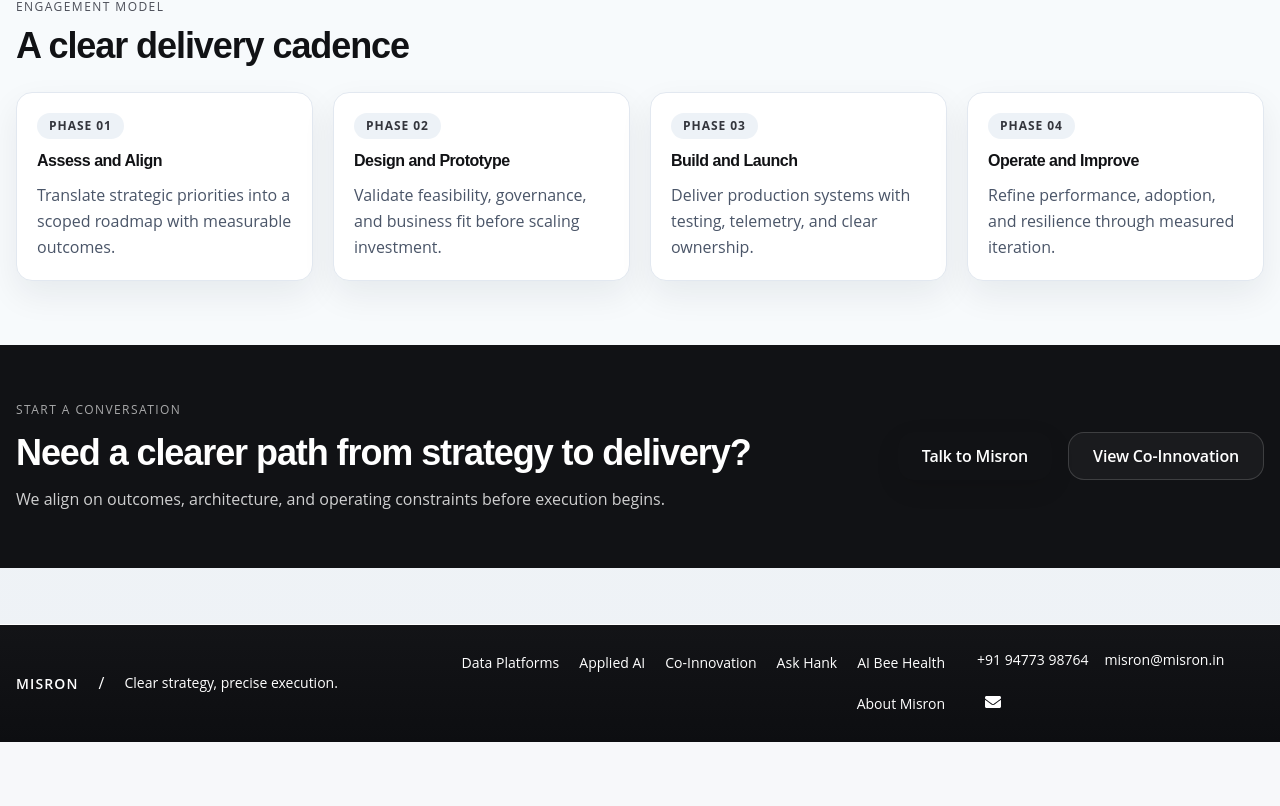
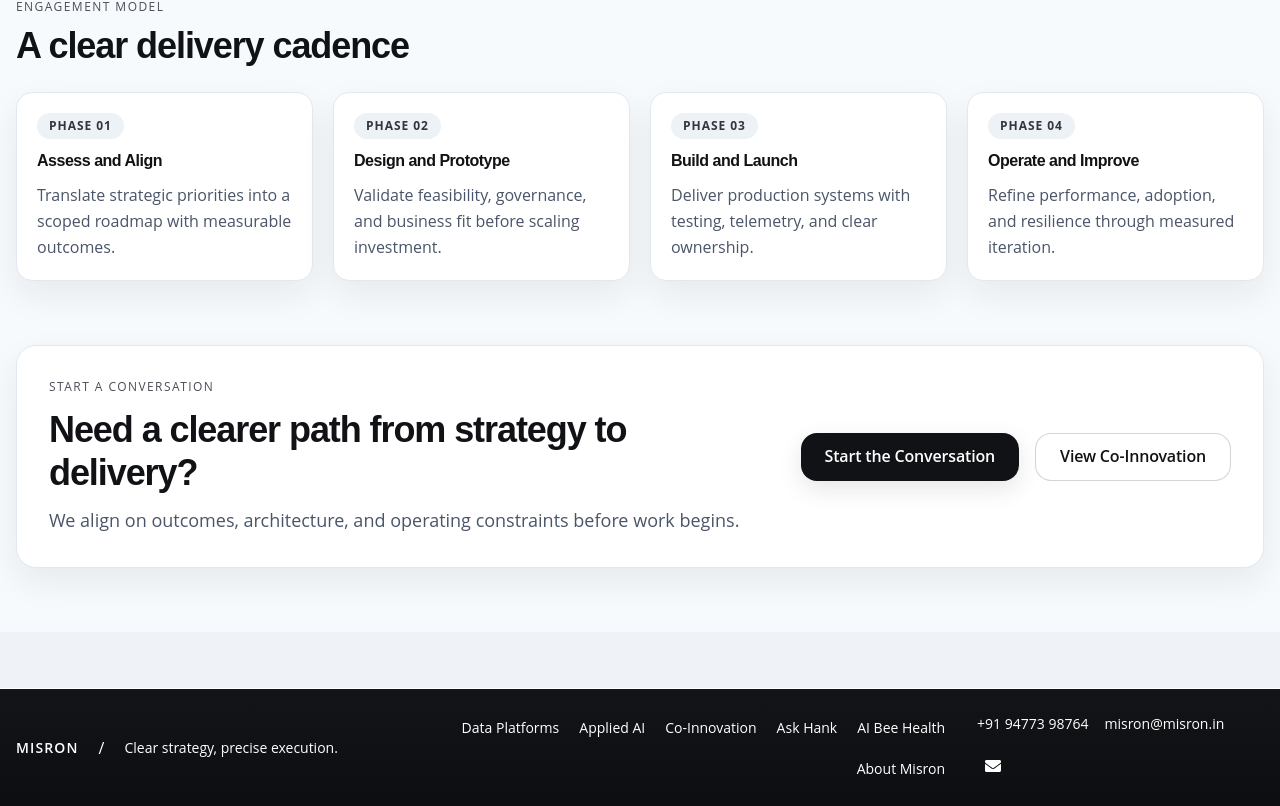
Before and after one commit to ambarishg/misron, a React (Vite) app: page /services in a window 1280 px wide. Shown: the part 1672-2478 px from the top of the page. Before the commit the page ends 2414 px from the top, so only its background shows below. Built offline with nearby package versions, Linux system fonts and the light colour scheme.

Commit message:
UX changes

```diff
--- a/src/pages/Home.jsx
+++ b/src/pages/Home.jsx
@@ -143,7 +143,6 @@ const Home = () => {
   const heroText = useColorModeValue("brand.900", "white");
   const heroSubtext = useColorModeValue("gray.600", "gray.200");
   const cardShadow = useColorModeValue("0 14px 34px rgba(15, 23, 42, 0.07)", "dark-lg");
-  const ctaBg = useColorModeValue("brand.900", "brand.800");
 
   return (
     <Box bg={pageBg}>
@@ -403,31 +402,31 @@ const Home = () => {
         </VStack>
       </Container>
 
-      <Box bg={ctaBg} color="white" py={{ base: 10, md: 14 }}>
-        <Container maxW="container.xl">
+      <Container maxW="container.xl" pb={{ base: 12, md: 16 }}>
+        <Box bg={cardBg} borderRadius="xl" borderWidth={1} borderColor={cardBorder} p={{ base: 6, md: 8 }} boxShadow={cardShadow}>
           <Stack direction={{ base: "column", md: "row" }} spacing={{ base: 5, md: 8 }} align="center">
             <VStack align="start" spacing={3} flex={1}>
-              <Text fontSize="xs" letterSpacing="0.12em" textTransform="uppercase" color="whiteAlpha.700">
+              <Text fontSize="xs" letterSpacing="0.12em" textTransform="uppercase" color={sectionLabel}>
                 Start a conversation
               </Text>
-              <Heading size={{ base: "lg", md: "xl" }}>
+              <Heading size={{ base: "lg", md: "xl" }} color={sectionTitle}>
                 Ready to move with a clearer plan?
               </Heading>
-              <Text color="whiteAlpha.800" lineHeight="tall">
-                We align on outcomes, architecture, and delivery constraints before execution begins.
+              <Text color={mutedText} fontSize={{ base: "md", md: "lg" }} lineHeight="tall">
+                We align on outcomes, architecture, and delivery constraints before work begins.
               </Text>
             </VStack>
             <HStack spacing={4} flexWrap="wrap">
               <Button as={RouterLink} to="/contact" colorScheme="accent" size="lg">
                 Start the Conversation
               </Button>
-              <Button as={RouterLink} to="/coinnovationservices" variant="outline" colorScheme="whiteAlpha" size="lg">
+              <Button as={RouterLink} to="/coinnovationservices" variant="outline" colorScheme="blackAlpha" size="lg">
                 View Services
               </Button>
             </HStack>
           </Stack>
-        </Container>
-      </Box>
+        </Box>
+      </Container>
     </Box>
   );
 };
--- a/src/pages/Services.jsx
+++ b/src/pages/Services.jsx
@@ -335,31 +335,31 @@ const Services = () => {
         </VStack>
       </Container>
 
-      <Box bg={useColorModeValue("brand.900", "brand.800")} color="white" py={{ base: 10, md: 14 }}>
-        <Container maxW="container.xl">
+      <Container maxW="container.xl" pb={{ base: 12, md: 16 }}>
+        <Box bg={cardBg} borderRadius="xl" borderWidth={1} borderColor={borderColor} p={{ base: 6, md: 8 }} boxShadow={cardShadow}>
           <Stack direction={{ base: "column", md: "row" }} spacing={{ base: 5, md: 8 }} align="center">
             <VStack align="start" spacing={3} flex={1}>
-              <Text fontSize="xs" letterSpacing="0.12em" textTransform="uppercase" color="whiteAlpha.700">
+              <Text fontSize="xs" letterSpacing="0.12em" textTransform="uppercase" color={sectionLabel}>
                 Start a conversation
               </Text>
-              <Heading size={{ base: "lg", md: "xl" }}>
+              <Heading size={{ base: "lg", md: "xl" }} color={sectionTitle}>
                 Need a clearer path from strategy to delivery?
               </Heading>
-              <Text color="whiteAlpha.800" lineHeight="tall">
-                We align on outcomes, architecture, and operating constraints before execution begins.
+              <Text color={textColor} fontSize={{ base: "md", md: "lg" }} lineHeight="tall">
+                We align on outcomes, architecture, and operating constraints before work begins.
               </Text>
             </VStack>
             <HStack spacing={4} flexWrap="wrap">
               <Button as={RouterLink} to="/contact" colorScheme="accent" size="lg">
-                Talk to Misron
+                Start the Conversation
               </Button>
-              <Button as={RouterLink} to="/coinnovationservices" variant="outline" colorScheme="whiteAlpha" size="lg">
+              <Button as={RouterLink} to="/coinnovationservices" variant="outline" colorScheme="blackAlpha" size="lg">
                 View Co-Innovation
               </Button>
             </HStack>
           </Stack>
-        </Container>
-      </Box>
+        </Box>
+      </Container>
     </Box>
   );
 };
```
Also changed, not shown: 1 other file (tests, documents, lock files or other folders).
